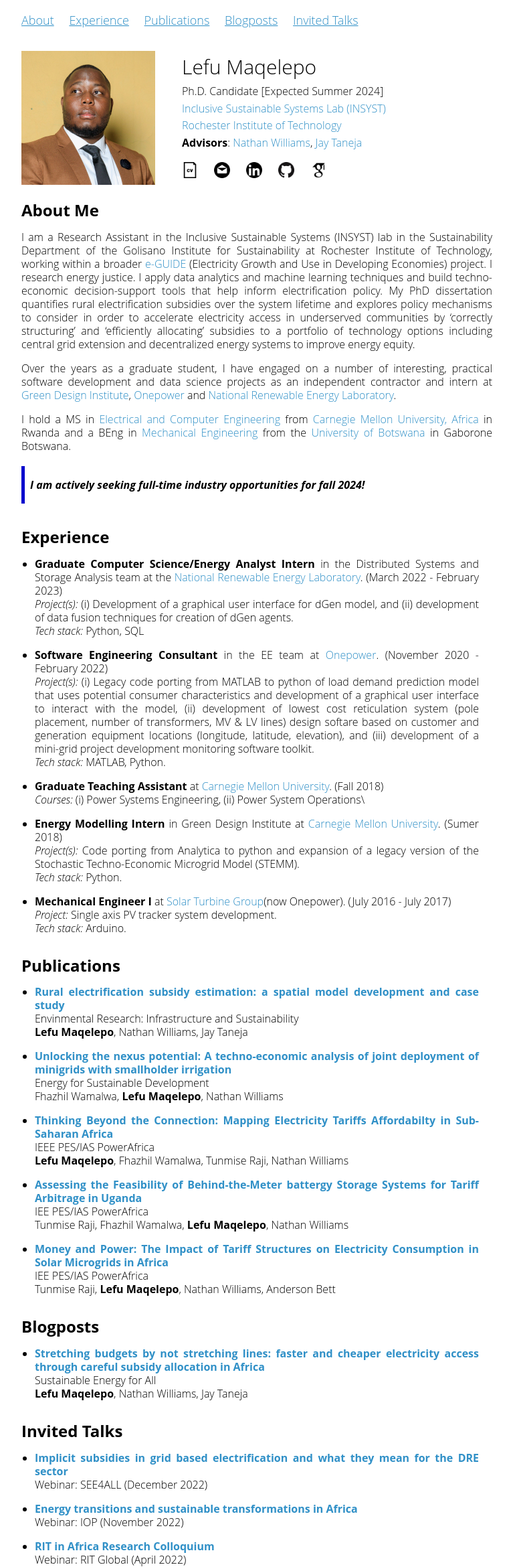
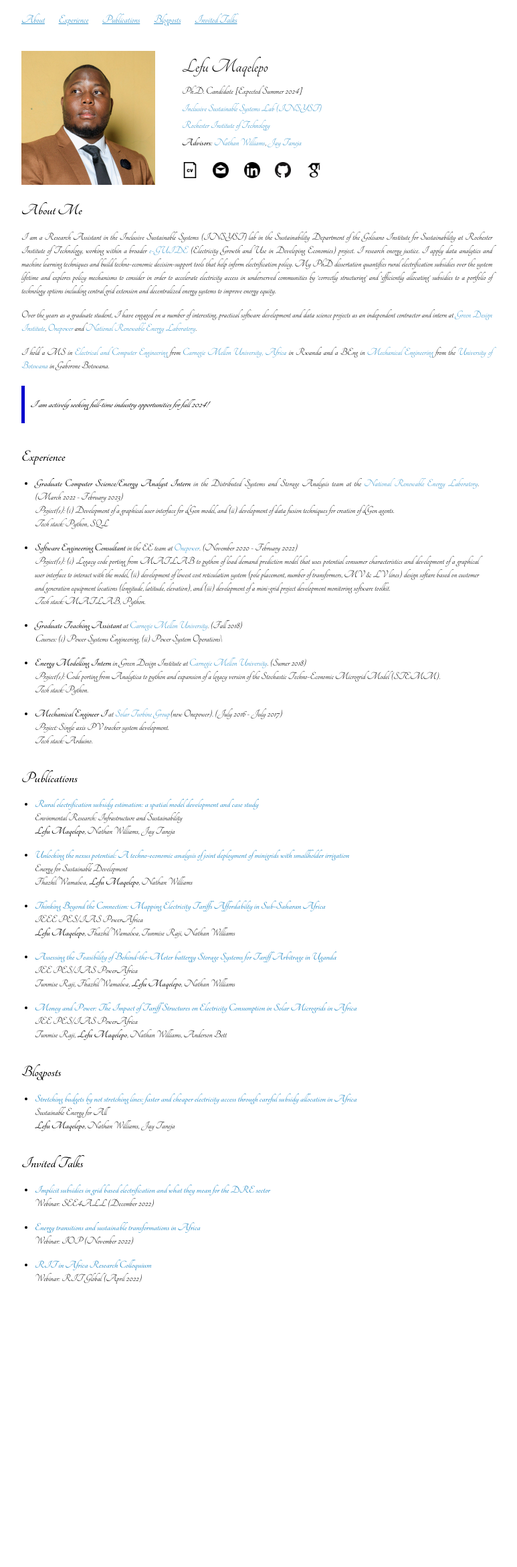
Before and after one commit to ljmaqele/ljmaqele.github.io, a Jekyll site: the page built from index.md, in a window 1280 px wide. Shown: the whole page at 67% size, without its empty margins (256-1029 px from the left). Built offline with Jekyll 4.4.1, drawn with Linux system fonts in a browser that asks for light colours; our own code applies the rules of GitHub Pages for plain Markdown files; after the commit the page ends 1919 px from its top, so only the background shows below that.

Commit message:
Update _style.scss

```diff
--- a/_sass/_style.scss
+++ b/_sass/_style.scss
@@ -17,7 +17,7 @@ body {
     min-height: 95%;
     padding-top: 20px;
     align: center;
-    font-family: "Open Sans", sans-serif;
+    font-family: Tangerine;
     font-weight: 100;
     line-height: 20px;
     text-align: justify;
```
